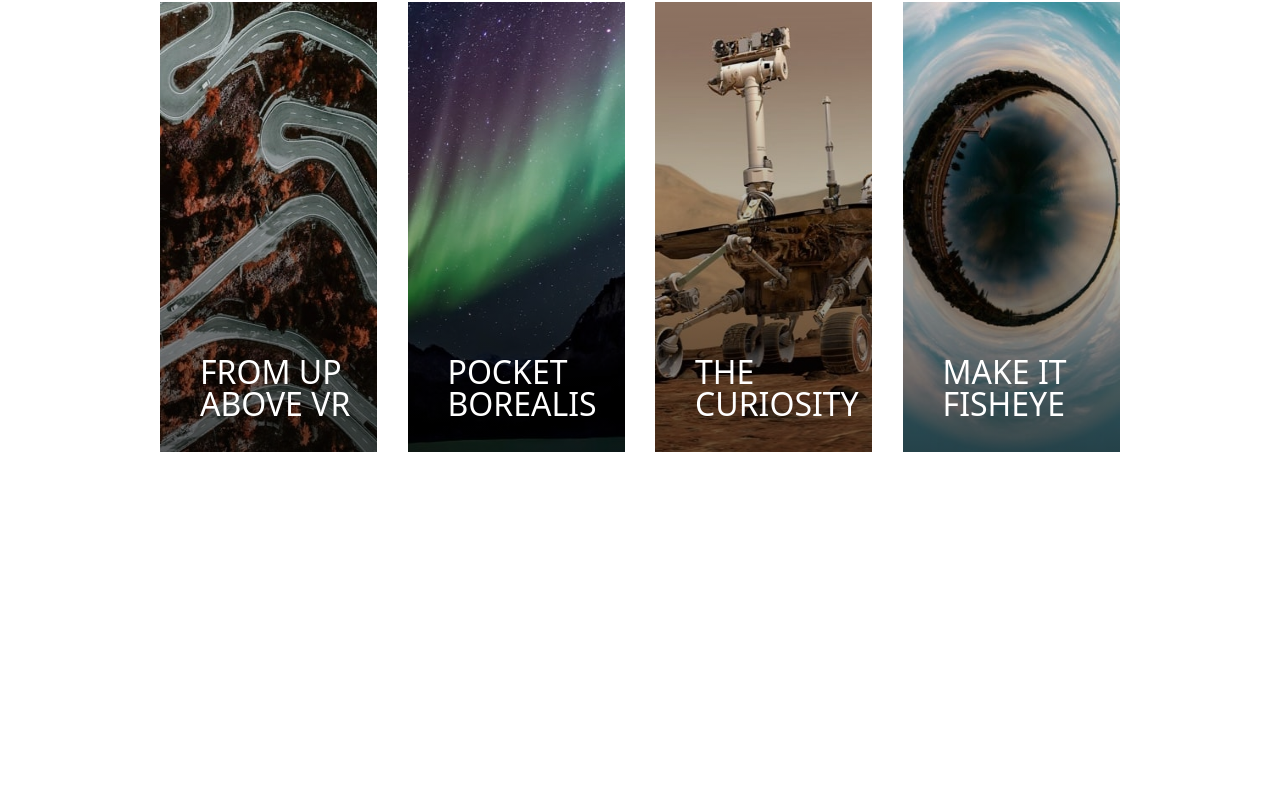
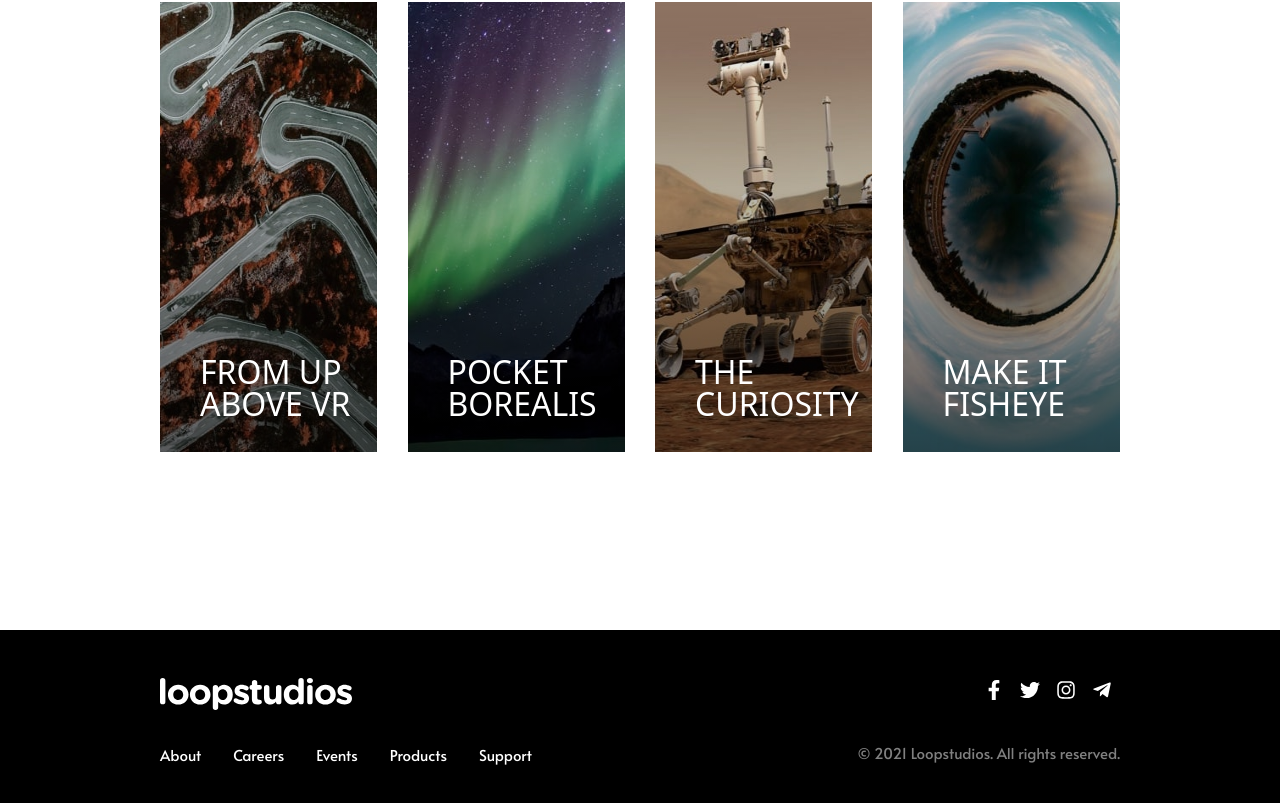
Before and after one commit to Youmnaelzany/loopstudios-landing-page, a Next.js app: page / in a window 1280 px wide. Shown: the part 1916-2719 px from the top of the page. Before the commit the page ends 2546 px from the top, so only its background shows below. Built offline with nearby package versions, Linux system fonts and the light colour scheme.

Commit message:
finished footer

```diff
--- a/package.json
+++ b/package.json
@@ -17,6 +17,7 @@
     "next": "15.1.7",
     "react": "^19.0.0",
     "react-dom": "^19.0.0",
+    "react-icons": "^5.5.0",
     "tailwind-merge": "^3.0.2",
     "tailwindcss-animate": "^1.0.7"
   },
--- a/src/app/layout.tsx
+++ b/src/app/layout.tsx
@@ -1,6 +1,7 @@
 import type { Metadata } from "next";
 import { Alata, Josefin_Sans } from "next/font/google";
 
+import Footer from "@/components/Footer";
 import Header from "@/components/Header";
 import HeroSection from "@/components/hero-section";
 import InteractiveVR from "@/components/interactive-vr";
@@ -42,6 +43,7 @@ export default function RootLayout({
         <InteractiveVR />
         <OurCreations />
         {children}
+        <Footer />
       </body>
     </html>
   );
--- /dev/null
+++ b/src/components/Footer.tsx
@@ -0,0 +1,77 @@
+import Image from "next/image";
+import Link from "next/link";
+
+import {
+  FaFacebookF,
+  FaInstagram,
+  FaTelegramPlane,
+  FaTwitter,
+} from "react-icons/fa";
+
+import { navLinks } from "./Header";
+
+export default function Footer() {
+  return (
+    <footer className="flex h-auto w-full flex-col items-center justify-center gap-y-12 bg-black px-6 py-14 lg:flex-row lg:justify-between lg:px-40 lg:py-12">
+      {/* Logo & Navigation Links */}
+      <div className="flex flex-col items-center justify-center gap-y-8 lg:items-start lg:justify-start">
+        <Link href="/" aria-label="Home">
+          <Image
+            src="/images/logo.svg"
+            alt="Logo"
+            width={192}
+            height={32}
+            priority
+          />
+        </Link>
+        <nav aria-label="Main navigation" className="">
+          <ul className="flex flex-col items-center gap-y-4 lg:flex-row lg:gap-x-8">
+            {navLinks.map((navLink) => (
+              <li key={navLink.name}>
+                <Link
+                  href={navLink.link}
+                  className="relative font-[Alata] text-[0.9375rem] leading-[1.5625rem] font-normal text-white transition-all duration-300 ease-in-out hover:after:absolute hover:after:right-0 hover:after:-bottom-2 hover:after:left-0 hover:after:mx-auto hover:after:h-0.5 hover:after:w-1/2 hover:after:bg-white hover:after:content-['']"
+                >
+                  {navLink.name}
+                </Link>
+              </li>
+            ))}
+          </ul>
+        </nav>
+      </div>
+      {/* Social Media Links & Copyrights */}
+      <div className="flex flex-col items-center justify-center gap-y-4 lg:items-end lg:justify-end lg:gap-y-10">
+        {/* Social Media Links */}
+        <div className="flex w-36 items-center justify-center gap-x-4">
+          <Link
+            href="/"
+            className="relative transition-all duration-300 ease-in-out hover:after:absolute hover:after:right-0 hover:after:-bottom-2 hover:after:left-0 hover:after:mx-auto hover:after:h-0.5 hover:after:w-1/2 hover:after:bg-white hover:after:content-['']"
+          >
+            <FaFacebookF className="size-5 text-white" />
+          </Link>
+          <Link
+            href="/"
+            className="relative transition-all duration-300 ease-in-out hover:after:absolute hover:after:right-0 hover:after:-bottom-2 hover:after:left-0 hover:after:mx-auto hover:after:h-0.5 hover:after:w-1/2 hover:after:bg-white hover:after:content-['']"
+          >
+            <FaTwitter className="size-5 text-white" />
+          </Link>
+          <Link
+            href="/"
+            className="relative transition-all duration-300 ease-in-out hover:after:absolute hover:after:right-0 hover:after:-bottom-2 hover:after:left-0 hover:after:mx-auto hover:after:h-0.5 hover:after:w-1/2 hover:after:bg-white hover:after:content-['']"
+          >
+            <FaInstagram className="size-5 text-white" />
+          </Link>
+          <Link
+            href="/"
+            className="relative transition-all duration-300 ease-in-out hover:after:absolute hover:after:right-0 hover:after:-bottom-2 hover:after:left-0 hover:after:mx-auto hover:after:h-0.5 hover:after:w-1/2 hover:after:bg-white hover:after:content-['']"
+          >
+            <FaTelegramPlane className="size-5 text-white" />
+          </Link>
+        </div>
+        <h3 className="font-[Alata] text-[0.9375rem] leading-[1.5625rem] font-normal text-white/50">
+          © 2021 Loopstudios. All rights reserved.
+        </h3>
+      </div>
+    </footer>
+  );
+}
```
Also changed, not shown: 1 other file (tests, documents, lock files or other folders).
